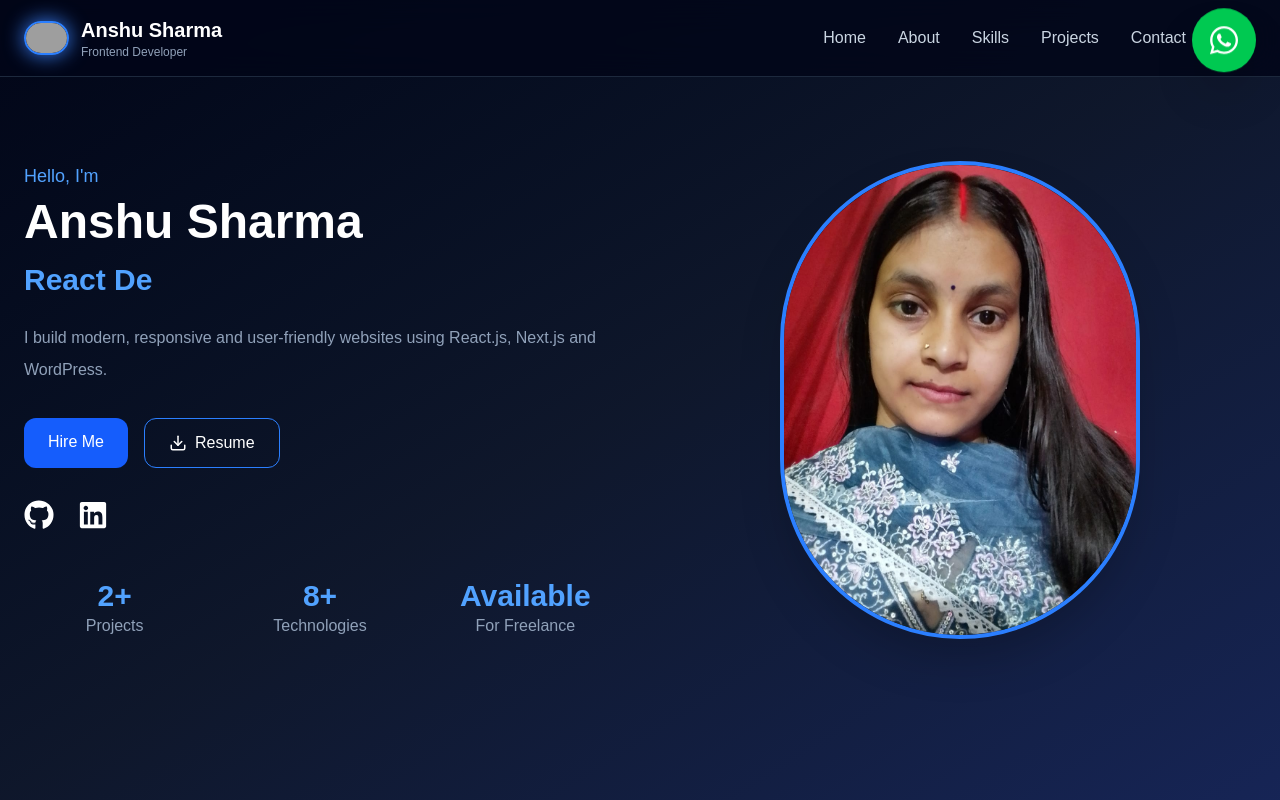
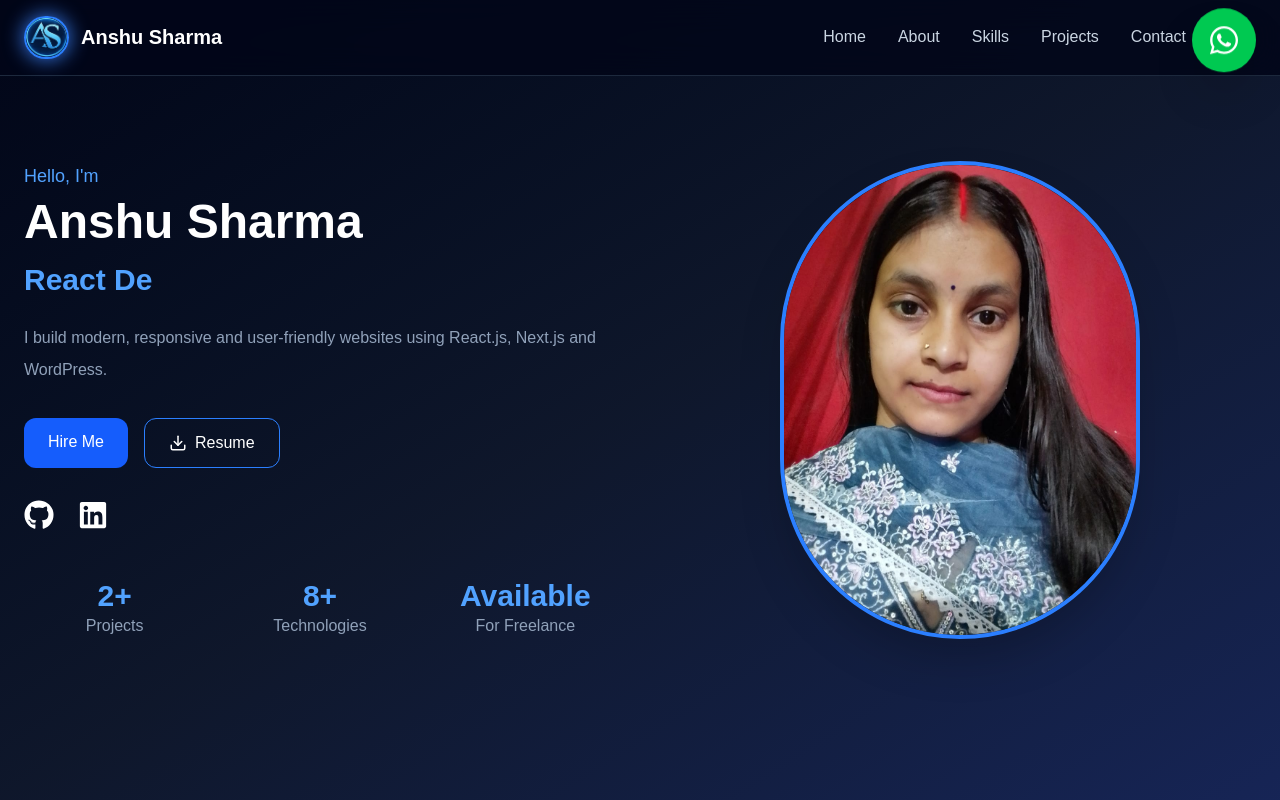
Before and after one commit to anshu05082000-sketch/Anshu-portfolio, a Next.js app: page / in a window 1280 px wide. Shown: the top 800 px of the page. Built offline with nearby package versions, Linux system fonts and the light colour scheme; grey boxes are pictures that could not be loaded.

Commit message:
Added logo

```diff
--- a/components/Navbar.tsx
+++ b/components/Navbar.tsx
@@ -40,10 +40,6 @@ export default function Navbar() {
             <h1 className="text-xl font-bold text-white">
               Anshu Sharma
             </h1>
-
-            <p className="text-xs text-slate-400">
-              Frontend Developer
-            </p>
           </div>
         </Link>
 
```
Also changed, not shown: public/logo.png (added), public/projects/logo.png (deleted).
